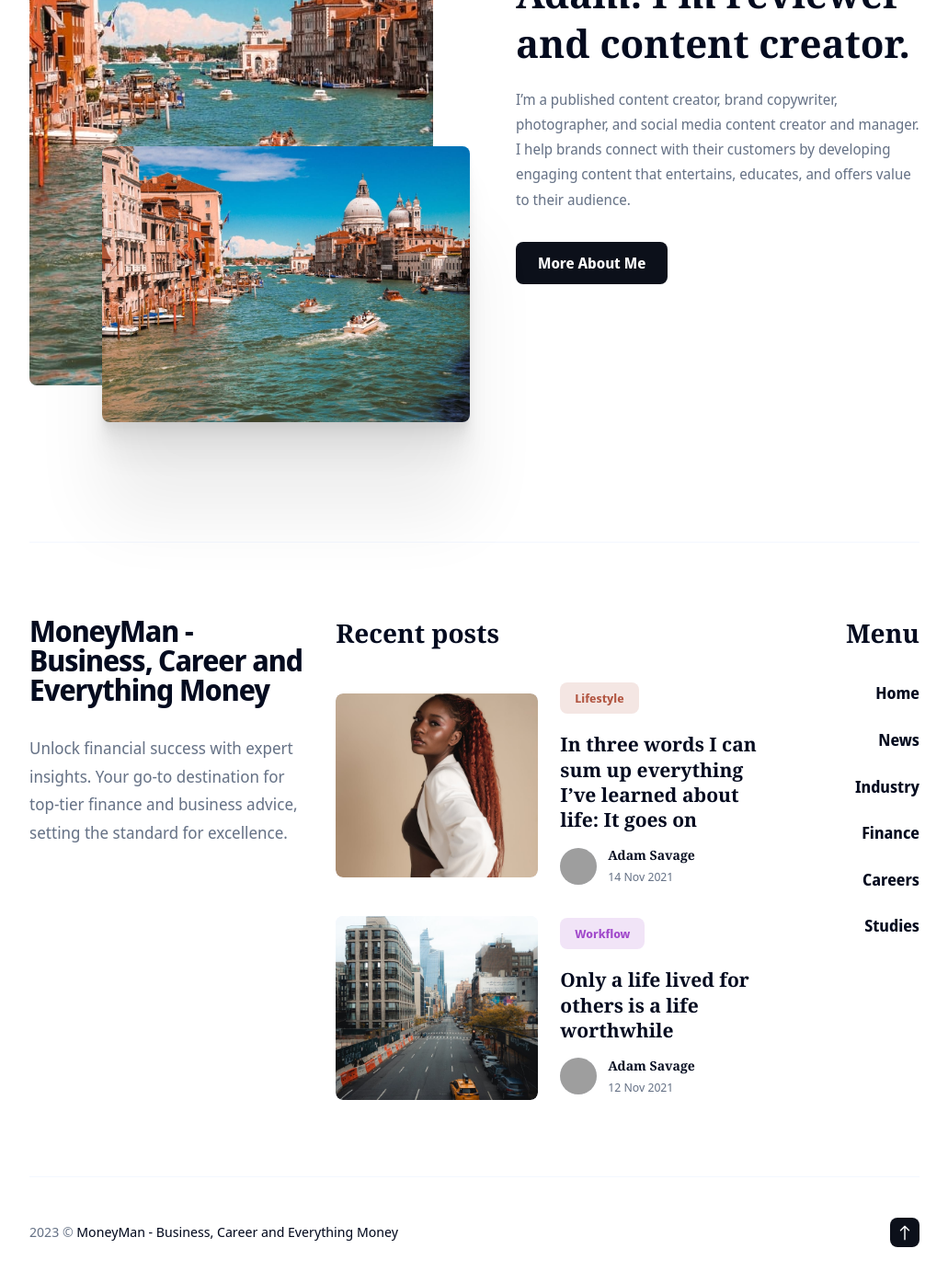
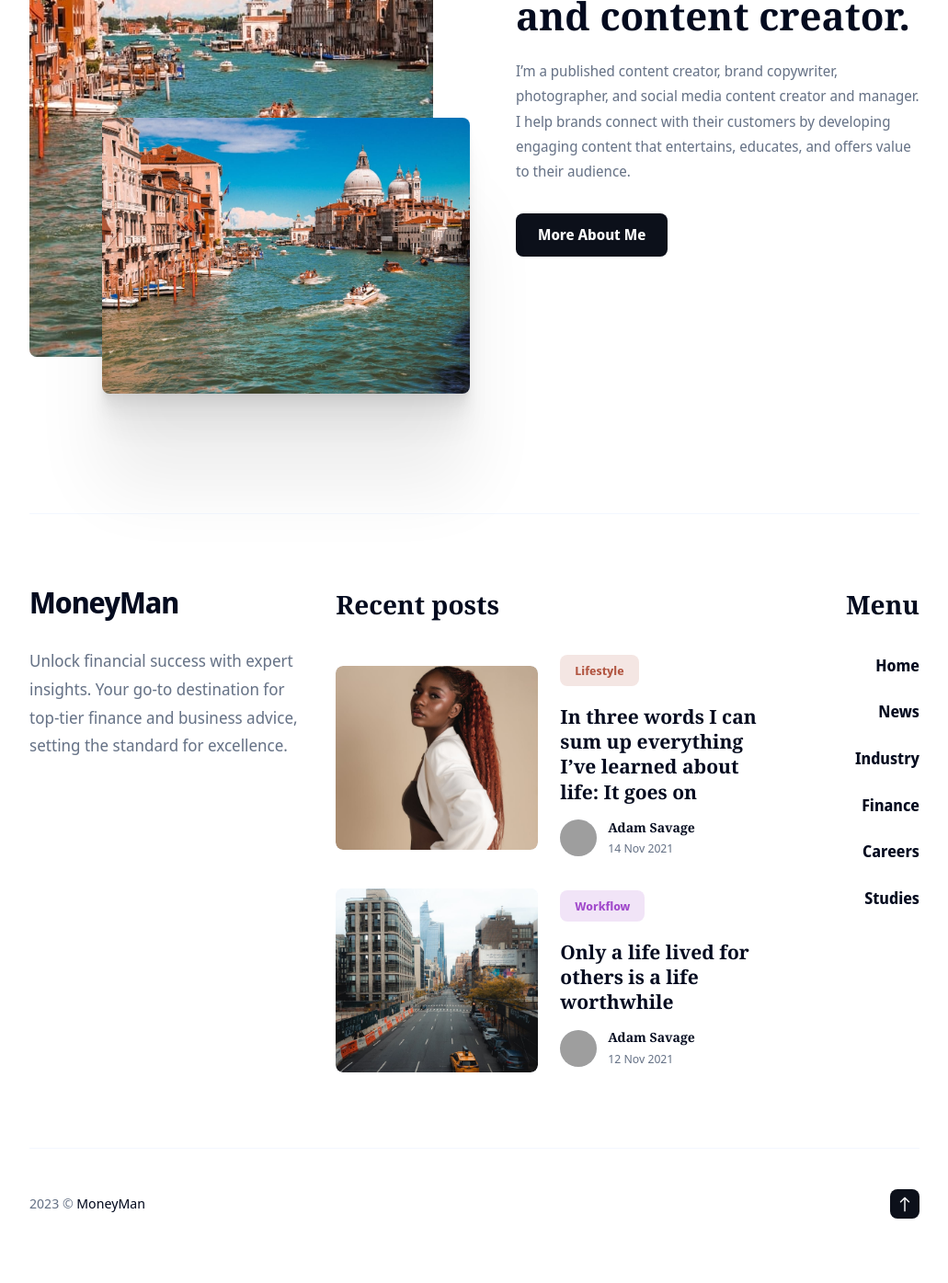
Before and after one commit to ExchangeRouter/moneyman.ai, a Jekyll site: the page built from index.html, in a window 1280 px wide and 1400 px high, scrolled down 7536 px. Shown: the top 1395 px of the window at 92% size, without its empty margins (124-1155 px from the left). Built offline with Jekyll 4.4.1, drawn with Linux system fonts in a browser that asks for light colours; nearby versions of some CDN libraries; after the commit the page ends 8905 px from its top, so only the background shows below that; some of the changed text lies outside the part shown; grey boxes are pictures that could not be loaded.

Commit message:
Update settings.yml

```diff
--- a/_data/settings.yml
+++ b/_data/settings.yml
@@ -1,6 +1,6 @@
 #-------------------------------
 # Site Settings
-title: MoneyMan - Business, Career and Everything Money
+title: MoneyMan
 logo: # You can add own logo. For example '/images/logo.png'.
 description: Unlock financial success with expert insights. Your go-to destination for top-tier finance and business advice, setting the standard for excellence.
 color_scheme: auto # You can choose three modes auto, light, and dark. By default, the auto mode is set, which means the user can choose the light or dark mode themself.
```
